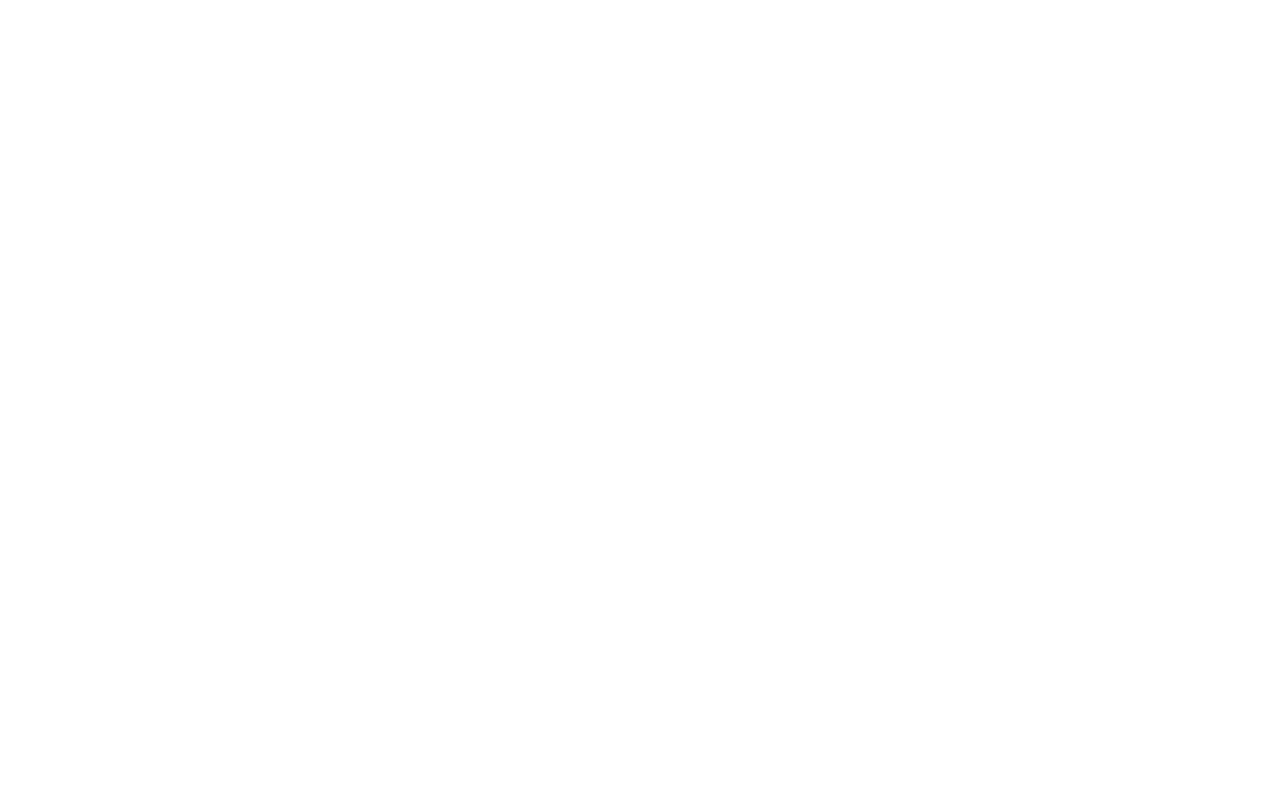
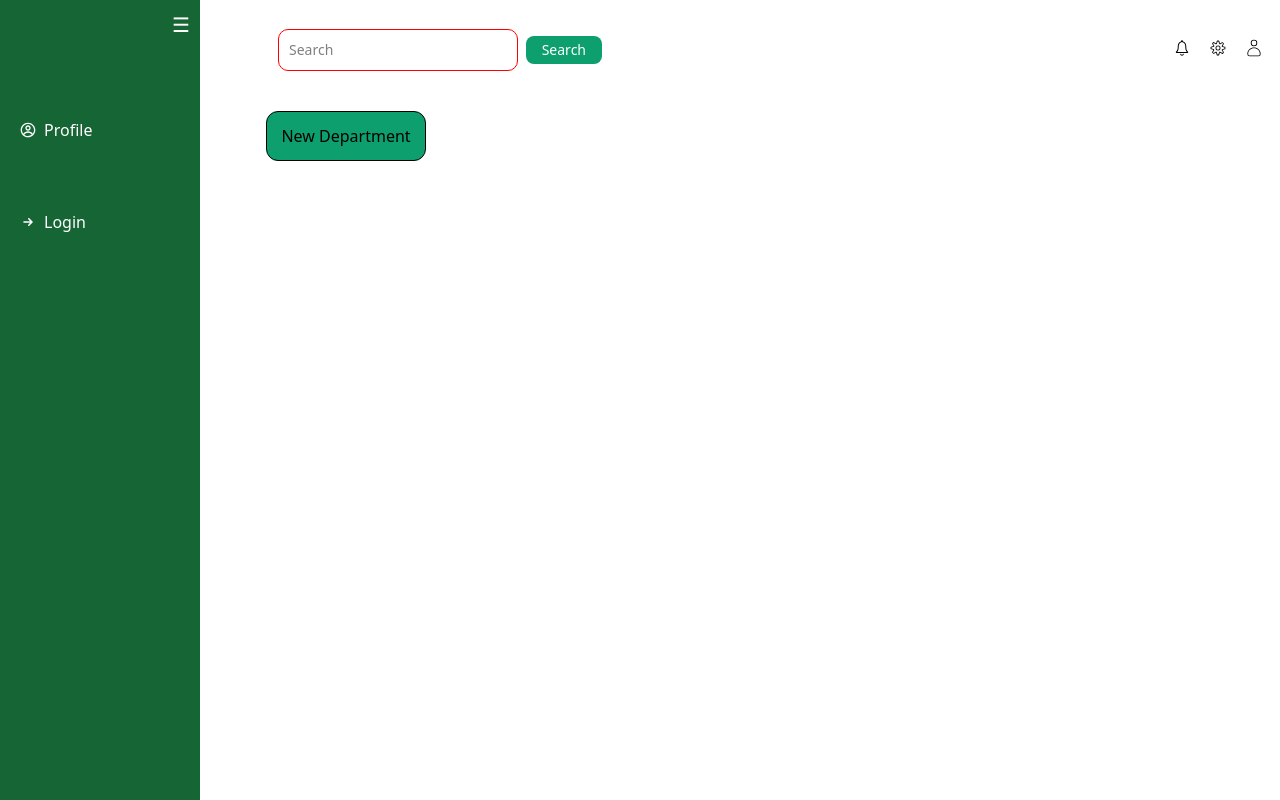
Before and after one commit to olubusoro/CS-KMS, a React (Vite) app: page /dashboardLayout/departments in a window 1280 px wide. Before the commit this address had no page. Built offline with nearby package versions, Linux system fonts and the light colour scheme.

Commit message:
added users and departments route

```diff
--- a/src/App.jsx
+++ b/src/App.jsx
@@ -5,6 +5,8 @@
 import UserDashboard from "./Pages/UserDashboard";
 import Post from "./Pages/Posts";
 import Editor from "./Components/PostEditor"
+import Users from "./Pages/Users";
+import Departments from "./Pages/Departments";
 
 function App() {
   return (
@@ -17,6 +19,8 @@
         <Route path="new-post" element={<Post />} >
           <Route path="editor" element={<Editor />} />
           </Route>
+        <Route path="users" element={<Users />} />
+        <Route path="departments" element={<Departments />} />
       </Route>
     </Routes>
   );
--- a/src/Components/CreateDepartment.jsx
+++ b/src/Components/CreateDepartment.jsx
@@ -47,7 +47,7 @@
   if (!open) return null;
 
   return (
-    <div className="fixed inset-0 z-50 flex items-center justify-center bg-black/60" onClick={handleClose}>
+    <div className="fixed inset-0 z-50 flex items-center justify-center backdrop-blur-[1px] bg-black/60" onClick={handleClose}>
       <div className="bg-white rounded-lg shadow-lg w-full max-w-md p-6 relative" onClick={e => e.stopPropagation()}>
         <button
           className="absolute top-2 right-2 text-gray-400 hover:text-gray-600"
--- a/src/Components/CreateUserModal.jsx
+++ b/src/Components/CreateUserModal.jsx
@@ -1,5 +1,4 @@
 import React, { useState, useEffect } from "react";
-import Button from '../Props/Button'
 
 const roles = [
   { value: 0, label: "Staff" },
@@ -84,7 +83,7 @@
   if (!open) return null;
 
   return (
-    <div className="fixed inset-0 z-50 flex items-center justify-center bg-black/60" onClick={handleClose}>
+    <div className="fixed inset-0 z-50 flex items-center justify-center backdrop-blur-[1px] bg-black/60" onClick={handleClose}>
       <div className="bg-white rounded-lg shadow-lg w-full max-w-md p-6 relative" onClick={e => e.stopPropagation()}>
         <button
           className="absolute top-2 right-2 text-gray-400 hover:text-gray-600"
--- a/src/Components/Side.jsx
+++ b/src/Components/Side.jsx
@@ -35,8 +35,8 @@
         label: "Post",
         path: "/dashboardLayout/new-post",
       },
-      {icon: <RiGroup3Fill />, label: "Users", path: "/users"},
-      {icon: <FaPeopleGroup />, label: "Department", path: "/department"},
+      {icon: <RiGroup3Fill />, label: "Users", path: "/dashboardLayout/users"},
+      {icon: <FaPeopleGroup />, label: "Department", path: "/dashboardLayout/departments"},
       {icon: <TbReportAnalytics />, label: "Analysis", path: "/analysis"},
       {icon: <CgProfile />, label: "Profile", path: "/profile"},
       {icon: <HiTable />, label: "Sign Up", path: "/signout"},
--- /dev/null
+++ b/src/Pages/Departments.jsx
@@ -0,0 +1,31 @@
+import React, {useState} from 'react';
+import { Outlet} from 'react-router-dom';
+import CreateDepartment from '../Components/CreateDepartment';
+import Button from '../Props/Button';
+
+
+
+const Departments = () => {
+    const [open, setOpen] = useState(false);
+
+
+  return (
+    <>
+    <div>
+      <Button
+      label="New Department"
+      onClick={() => setOpen(true)}
+      className='border rounded-xl w-40 cursor-pointer bg-green-500 p-3'
+      />
+      <CreateDepartment
+        open={open}
+        onClose={() => setOpen(false)}
+        onUserCreated={() => console.log("User created!")}
+        />
+    </div>
+     <Outlet />
+    </>
+  );
+}
+
+export default Departments;
--- /dev/null
+++ b/src/Pages/Users.jsx
@@ -0,0 +1,31 @@
+import React, {useState} from 'react';
+import { Outlet} from 'react-router-dom';
+import CreateUserModal from '../Components/CreateUserModal';
+import Button from '../Props/Button';
+
+
+
+const Users = () => {
+    const [open, setOpen] = useState(false);
+
+
+  return (
+    <>
+    <div>
+      <Button
+      label="New User"
+      onClick={() => setOpen(true)}
+      className='border rounded-xl w-30 cursor-pointer bg-green-500 p-3'
+      />
+      <CreateUserModal
+        open={open}
+        onClose={() => setOpen(false)}
+        onUserCreated={() => console.log("User created!")}
+        />
+    </div>
+     <Outlet />
+    </>
+  );
+}
+
+export default Users;
```
